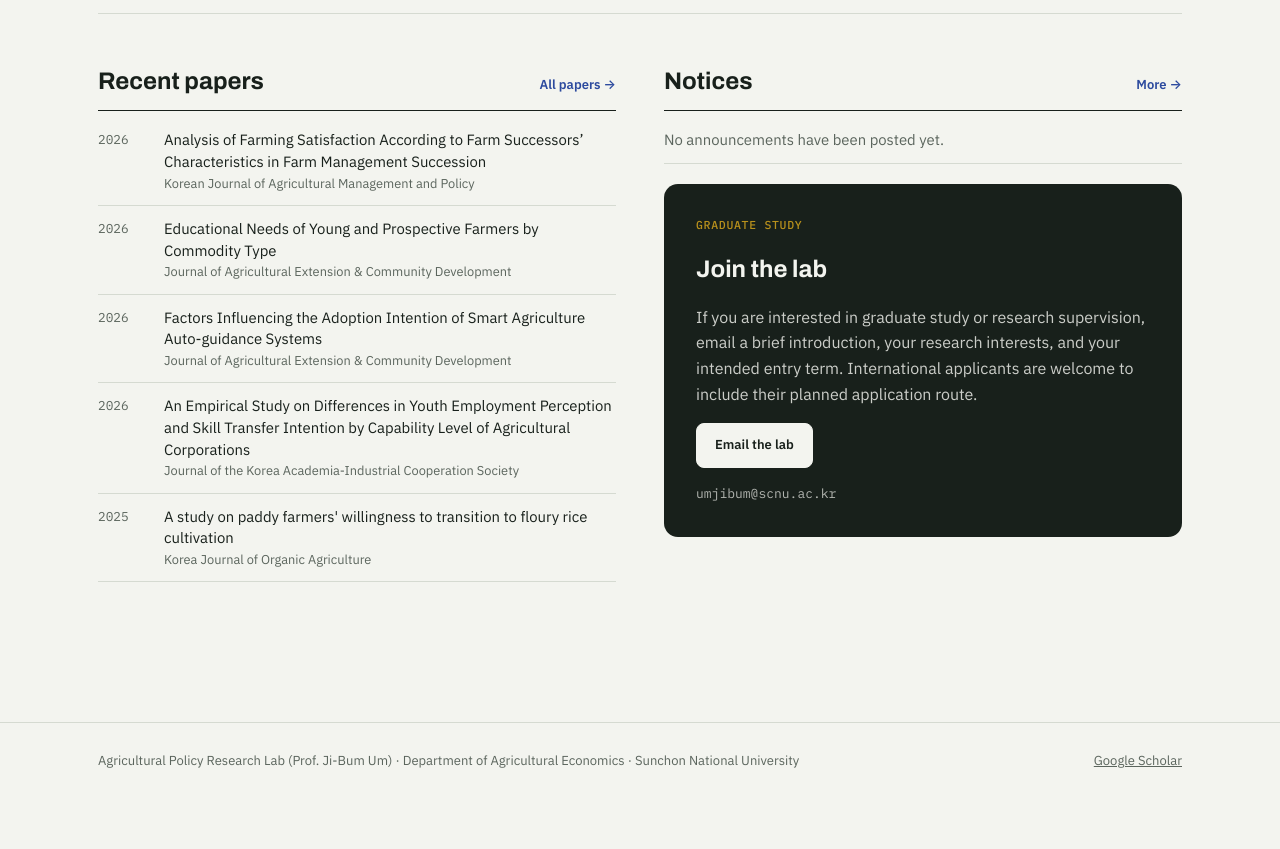
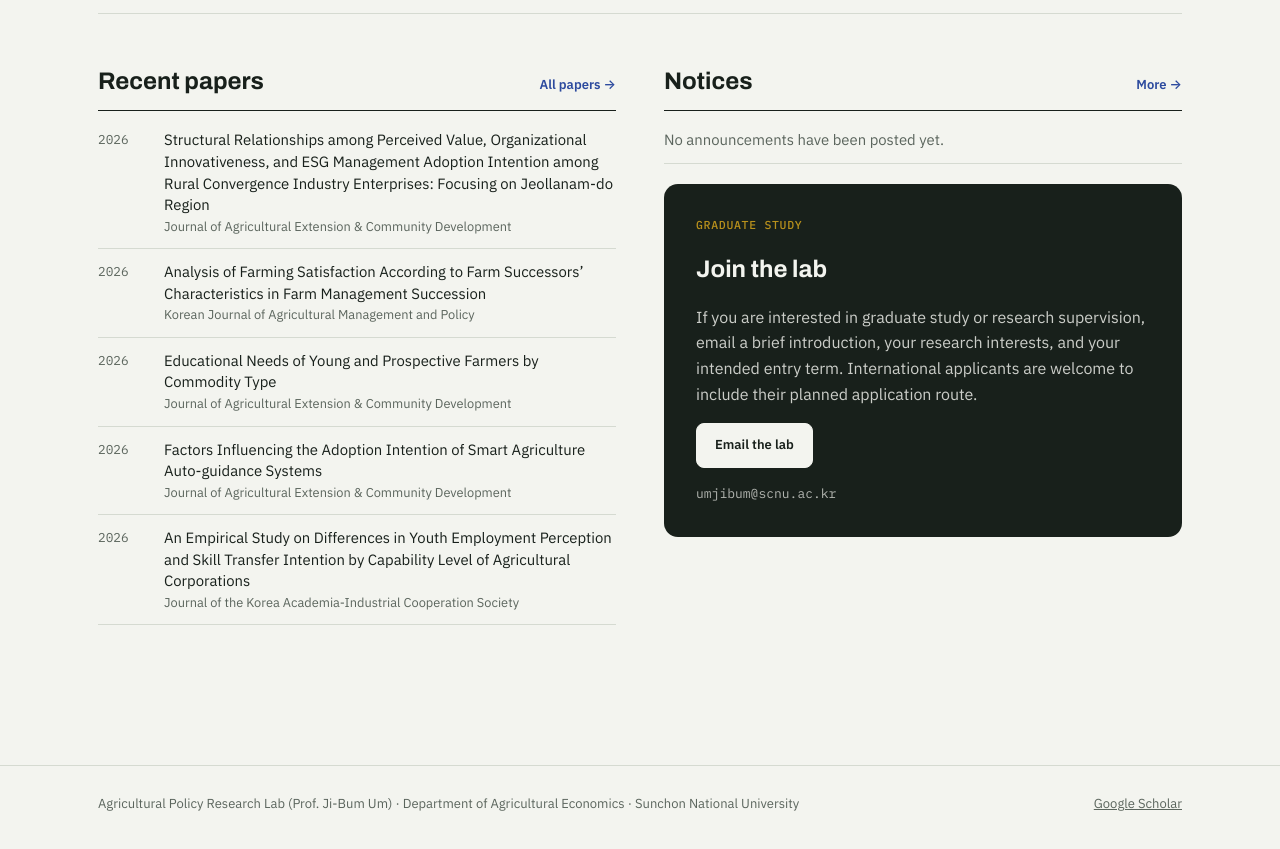
Before and after one commit to scnu-aprl/scnu-aprl.github.io, a plain HTML site: page index.html in a window 1280 px wide. Shown: the part 1422-2271 px from the top of the page. Before the commit the page ends 2234 px from the top, so only its background shows below. Drawn offline with Linux system fonts and the light colour scheme; a web font is replaced by a local one.

Commit message:
Add 3 papers found on KCI
Co-Authored-By: Claude Opus 5.5 <noreply@anthropic.com>
Claude-Session: https://claude.ai/code/session_01XSgA8zczFPfWftEihRpR7s

```diff
--- a/index.html
+++ b/index.html
@@ -669,7 +669,10 @@ const P=[
 ["2017","An Explanation of the Regional Agriculture Problem Structure for the Establishment of Regional Agriculture Management Plan －Focusing on the Case of Hongseong-gun－","Ji-Bum Um · Young-Mo Hwang","Korean Journal of Food Marketing Economics, 34(4), 31–47","https://www.kci.go.kr/kciportal/ci/sereArticleSearch/ciSereArtiView.kci?sereArticleSearchBean.artiId=ART002301715","농정거버넌스의 지역농업 매니지먼트 계획수립에 있어 지역농업 문제구조의 해명－홍성군 사례를 중심으로－","엄지범 · 황영모","식품유통연구, 34(4), 31–47"],
 ["2017","Development Conditions for an Agricultural Corporation and Regeneration of Rural Society in South Korea: A Case Study of Community Building in the Sixth Industrialization","Jibum Um · Shunsuke Yanagimura · Soon-Yeol Soh","Journal of Rural Economics, 88(4), 455–460","https://doi.org/10.11472/nokei.88.455","한국 농업법인의 발전 조건과 농촌사회의 재생","엄지범 · 柳村俊介 · 소순열","農業経済研究, 88(4), 455–460"],
 ["2017","Organizing an Incorporated Farm Based on Teulnyeok in Korea: A Case of F Farm Founded by Small Number of Farmers Operating a Large Farm","Jibum Um · Shunsuke Yanagimura · Ga-ok Cho","Japanese Journal of Farm Management, 54(4), 102–107","https://doi.org/10.11300/fmsj.54.4_102","한국 들녘경영체의 조직화 원리 ―소수의 대규모 농가가 설립한 F농업법인을 사례로―","엄지범 · 柳村俊介 · 조가옥","農業経営研究, 54(4), 102–107"],
-["2014","The Evolutionary Path of Cooperation Shown in Corporate Farms in Korea","Jibum Um · Shunsuke Yanagimura","Proceedings of the Agricultural Economics Society of Japan, 118–123","https://www.aesjapan.or.jp/wp/wp-content/uploads/2022/01/ronbunshu2014.pdf","한국 농업법인에서 나타난 협업의 발전 경로","엄지범 · 柳村俊介","日本農業経済学会論文集, 118–123"]
+["2014","The Evolutionary Path of Cooperation Shown in Corporate Farms in Korea","Jibum Um · Shunsuke Yanagimura","Proceedings of the Agricultural Economics Society of Japan, 118–123","https://www.aesjapan.or.jp/wp/wp-content/uploads/2022/01/ronbunshu2014.pdf","한국 농업법인에서 나타난 협업의 발전 경로","엄지범 · 柳村俊介","日本農業経済学会論文集, 118–123"],
+["2026", "Structural Relationships among Perceived Value, Organizational Innovativeness, and ESG Management Adoption Intention among Rural Convergence Industry Enterprises: Focusing on Jeollanam-do Region", "Gyeong-Jun Jo · Kyung-Hwan Song · Ji-Bum Um", "Journal of Agricultural Extension & Community Development, 33(3), 163–181", "https://www.kci.go.kr/kciportal/ci/sereArticleSearch/ciSereArtiView.kci?sereArticleSearchBean.artiId=ART003393205", "농촌융복합산업 경영체의 ESG 경영 도입의도에 대한 지각된 가치와 조직 혁신성의 구조적 관계 분석 －전남 지역 경영체를 중심으로－", "조경준 · 송경환 · 엄지범", "농촌지도와 개발, 33(3), 163–181"],
+["2025", "Satisfaction Factors of Agricultural Machinery Rental Service for Farmers: Jangseong-gun as an Example", "Geun-Ho Shim · Ji-Bum Um", "Journal of the Korea Academia-Industrial Cooperation Society, 26(8), 155–166", "https://doi.org/10.5762/KAIS.2025.26.8.155", "농기계임대사업소에 대한 농가의 만족 요인 분석: 장성군을 사례로", "심근호 · 엄지범", "한국산학기술학회논문지, 26(8), 155–166"],
+["2025", "An Analysis of Factors Influencing Purchase Intention of Sprout Peanut Products Based on the Theory of Consumption Values", "Ji-Min Seo · Gyeong-Jun Jo · Ji-Bum Um", "Korean Journal of Food Marketing Economics, 42(2), 65–91", "https://doi.org/10.47085/KJFME.42.2.3", "소비 가치 이론에 기반한 새싹땅콩 제품의 구매 의도 결정 요인 분석", "서지민 · 조경준 · 엄지범", "식품유통연구, 42(2), 65–91"]
 ];
 
 const ME=/^(Ji-Bum Um|Jibum Um|Jibum UM|엄지범|嚴智凡|嚴 智凡)$/;
@@ -679,9 +682,10 @@ const $=id=>document.getElementById(id);
 const PIN={en:"Pinned",ko:"고정",ja:"固定"};
 
 /* Built-in copy of the publication list: shown until the shared store answers, and to visitors the store does not serve. */
-const AREA_MAP={A:[1,2,4,9,14,17,20,26,29,33,34,35],B:[4,5,7,12,20,21,27,31,37,38,39,41,42,43,44,45,46],C:[3,5,8,11,15,17,18,21,24,25,26,33],D:[6,10,13,16,19,22,23,28,30,32],E:[36,40]};
+const AREA_MAP={A:[1,2,4,9,14,17,20,26,29,33,34,35],B:[4,5,7,12,20,21,27,31,37,38,39,41,42,43,44,45,46,47,48],C:[3,5,8,11,15,17,18,21,24,25,26,33],D:[6,10,13,16,19,22,23,28,30,32,49],E:[36,40]};
 const areasOf=n=>Object.keys(AREA_MAP).filter(k=>AREA_MAP[k].includes(n));
 const STATIC_PUBS=P.map((p,i)=>({id:"p"+String(i+1).padStart(3,"0"),year:p[0],en:{t:p[1],a:p[2],v:p[3]},ko:{t:p[5],a:p[6],v:p[7]},url:p[4],order:i,areas:areasOf(i+1)}));
+{const ORD={p047:-1,p048:5.3,p049:5.6};STATIC_PUBS.forEach(p=>{if(p.id in ORD)p.order=ORD[p.id];});STATIC_PUBS.sort((a,b)=>(+b.year)-(+a.year)||(a.order-b.order));}
 /* Japanese-language papers: original Japanese bibliographic data, shown on the Korean and Japanese pages. */
 const JA_PUBS={
  p042:{t:"韓国における農業法人の形成・展開とその組織原理 :「作目班」型農業法人からの脱却",a:"嚴智凡",v:"北海道大学大学院農学研究院邦文紀要, 35(2), 9–65"},
```
